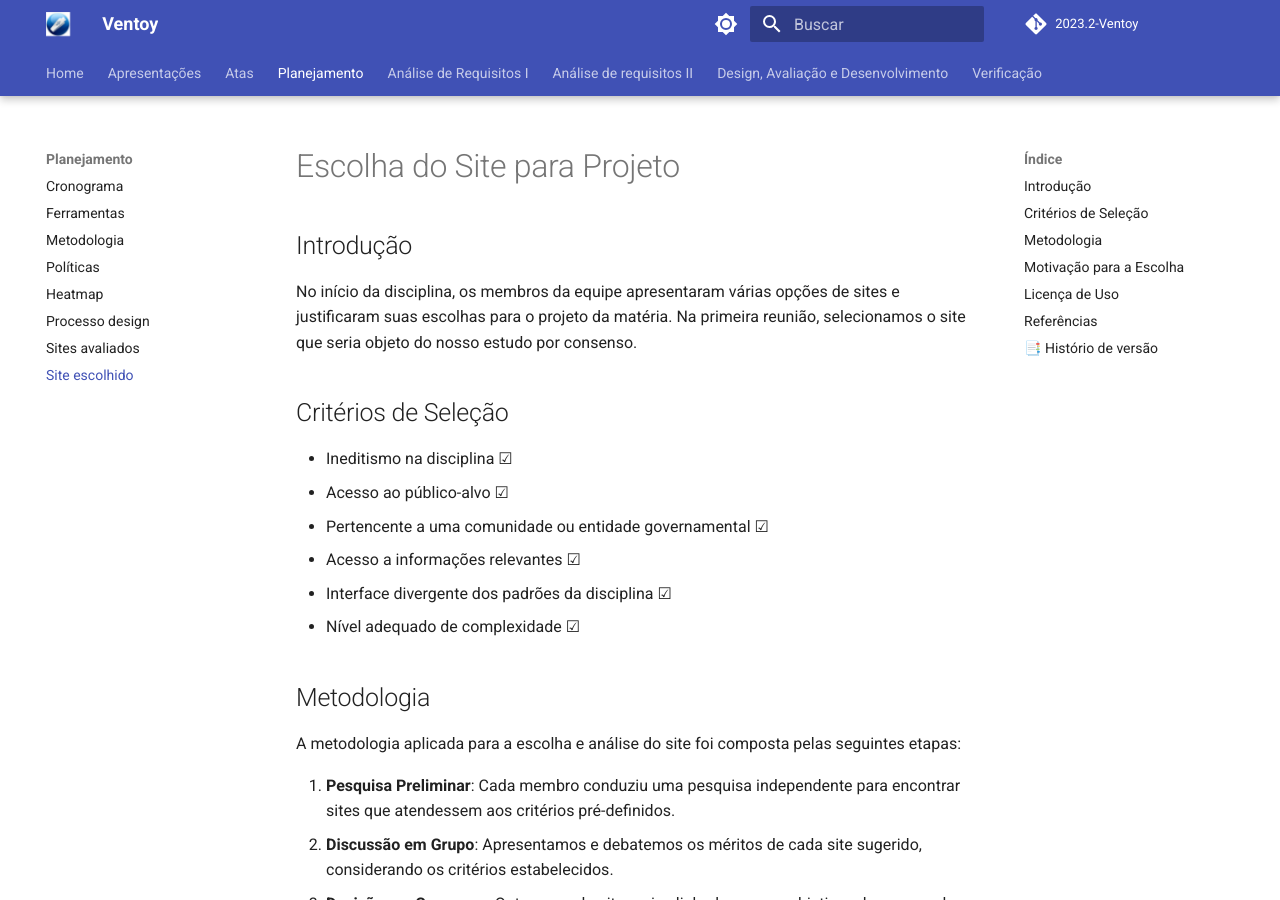
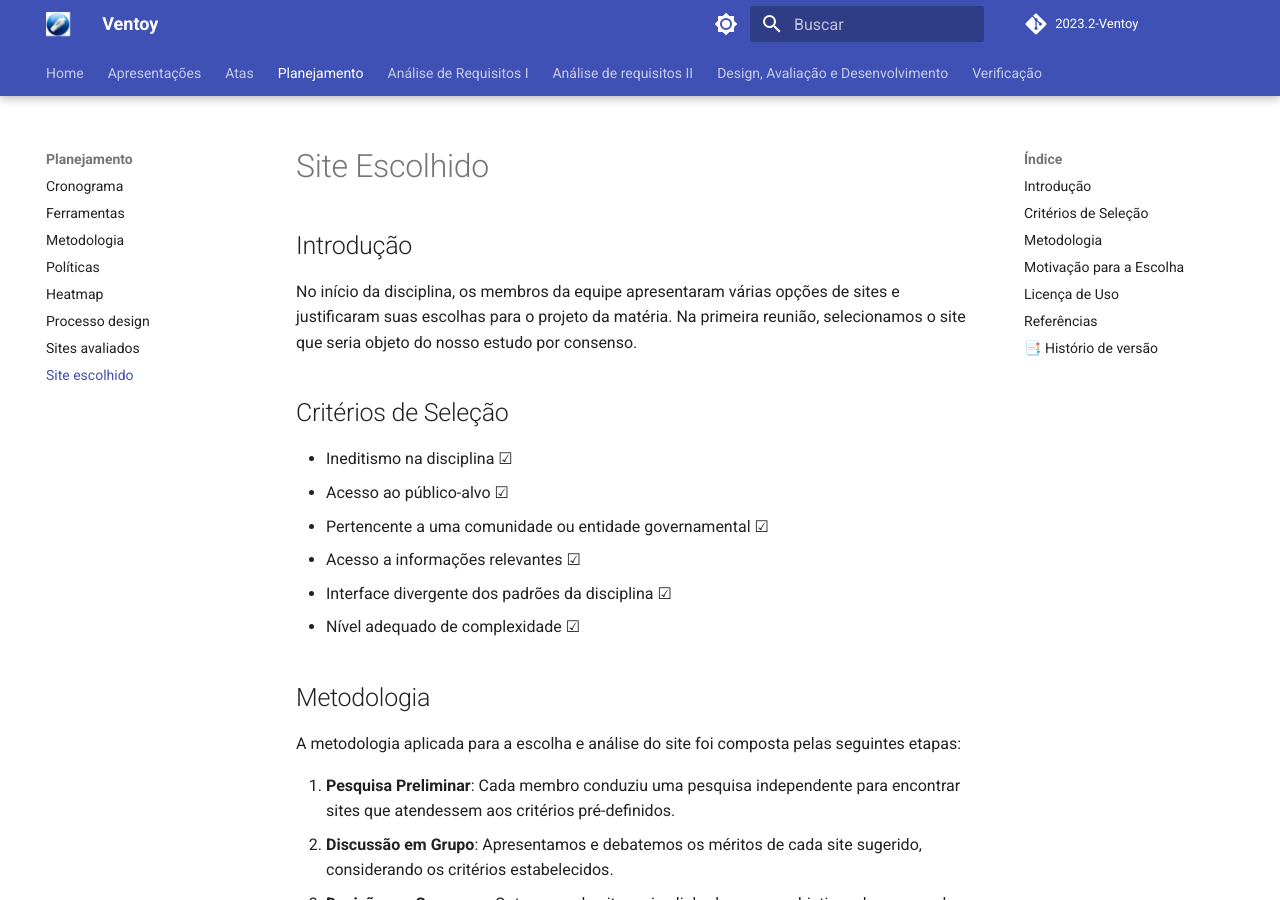
Before and after one commit to Interacao-Humano-Computador/2023.2-Ventoy, an MkDocs documentation site: the page built from docs/planejamento/site-escolhido.md, in a window 1280 px wide and 900 px high. Built offline with MkDocs 1.6.1 and Material for MkDocs 9.7.7, drawn with Linux system fonts in a browser that asks for light colours; comment, search, counter and statistics services are not loaded.

Commit message:
Update site-escolhido.md

```diff
--- a/docs/planejamento/site-escolhido.md
+++ b/docs/planejamento/site-escolhido.md
@@ -1,4 +1,4 @@
-# Escolha do Site para Projeto
+# Site Escolhido
 
 ## Introdução
 
```
